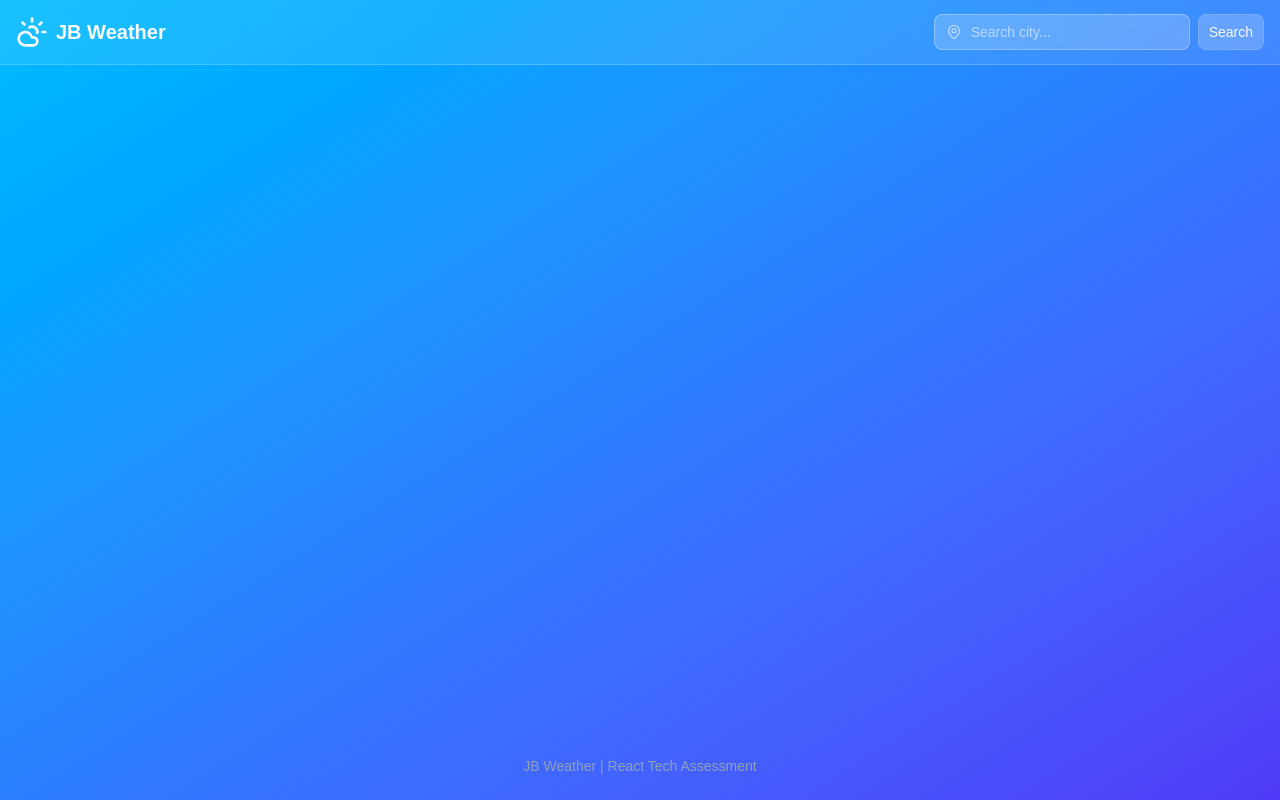
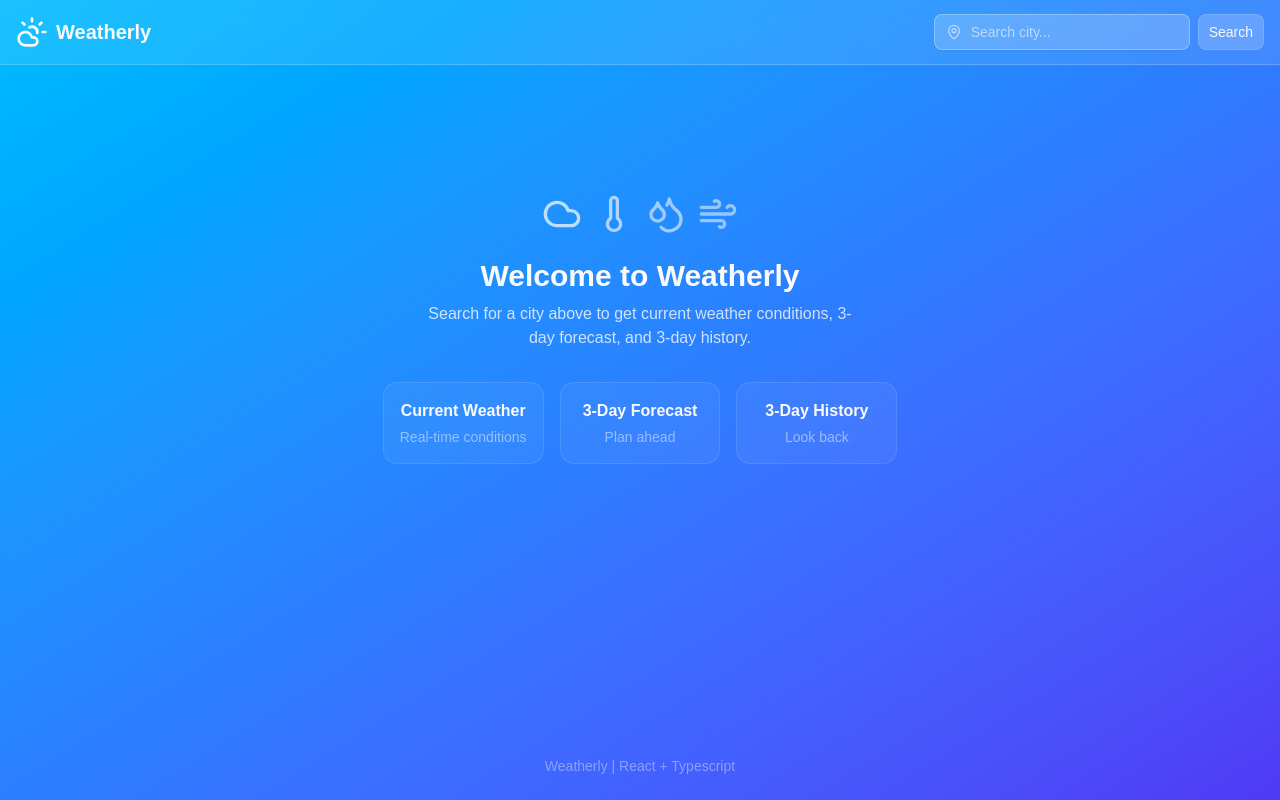
Before and after one commit to Jaybles999/tech-assessment-weather-jb, a React (Vite) app: page / in a window 1280 px wide. Built offline with nearby package versions, Linux system fonts and the light colour scheme.

Commit message:
feat: add welcome screen and name app Weatherly

```diff
--- a/index.html
+++ b/index.html
@@ -4,7 +4,7 @@
     <meta charset="UTF-8" />
     <link rel="icon" type="image/svg+xml" href="/vite.svg" />
     <meta name="viewport" content="width=device-width, initial-scale=1.0" />
-    <title>Tech Assessment - Weather JB</title>
+    <title>Weatherly</title>
   </head>
   <body>
     <div id="root"></div>
--- a/src/App.tsx
+++ b/src/App.tsx
@@ -4,6 +4,7 @@ import { MainLayout } from "./components/layout/main-layout";
 import { useWeatherStore } from "./stores/weather-store";
 import { CurrentWeather } from "./components/weather/current-weather";
 import { DayCardGrid } from "./components/weather/day-card-grid";
+import { WelcomeScreen } from "./components/empty-states/welcome-screen";
 
 export function App() {
 
@@ -38,6 +39,11 @@ export function App() {
                         <DayCardGrid />
                     </div>
                 )}
+
+                {/* welcome screen */}
+                {!weather && !isLoading && !error && (
+                    <WelcomeScreen />
+                )}
             </div>
         </MainLayout>
   );
--- /dev/null
+++ b/src/components/empty-states/welcome-screen.tsx
@@ -0,0 +1,37 @@
+import { Cloud, Droplets, Thermometer, Wind } from "lucide-react";
+
+export const WelcomeScreen = () => {
+    return (
+        <div className="text-center space-y-6 mt-10 md:mt-0">
+            <div className="flex items-center justify-center gap-3">
+                <Cloud className="w-10 h-10 animate-pulse" />
+                <Thermometer className="w-10 h-10 animate-pulse delay-100" />
+                <Droplets className="w-10 h-10 animate-pulse delay-200" />
+                <Wind className="w-10 h-10 animate-pulse delay-300" />
+            </div>
+
+            <div className="space-y-2">
+                <h2 className="text-3xl font-bold">Welcome to Weatherly</h2>
+                <p className="text-primary-foreground/80 max-w-md mx-auto">
+                    Search for a city above to get current weather conditions,
+                    3-day forecast, and 3-day history.
+                </p>
+            </div>
+
+            <div className="grid grid-cols-1 sm:grid-cols-3 gap-4 mt-8 max-w-2xl mx-auto">
+                <div className="bg-primary-foreground/5 backdrop-blur-sm rounded-xl p-4 border border-primary-foreground/10">
+                    <h3 className="font-semibold mb-1">Current Weather</h3>
+                    <p className="text-sm text-primary-foreground/50">Real-time conditions</p>
+                </div>
+                <div className="bg-primary-foreground/5 backdrop-blur-sm rounded-xl p-4 border border-primary-foreground/10">
+                    <h3 className="font-semibold mb-1">3-Day Forecast</h3>
+                    <p className="text-sm text-primary-foreground/50">Plan ahead</p>
+                </div>
+                <div className="bg-primary-foreground/5 backdrop-blur-sm rounded-xl p-4 border border-primary-foreground/10">
+                    <h3 className="font-semibold mb-1">3-Day History</h3>
+                    <p className="text-sm text-primary-foreground/50">Look back</p>
+                </div>
+            </div>
+        </div>
+    );
+}
--- a/src/components/layout/footer.tsx
+++ b/src/components/layout/footer.tsx
@@ -1,8 +1,8 @@
 
 export const Footer = () => {
     return (
-        <footer className="py-6 text-center text-slate-400 text-sm">
-            <p>JB Weather | React Tech Assessment</p>
+        <footer className="py-6 text-center text-primary-foreground/40 text-sm">
+            <p>Weatherly | React + Typescript</p>
         </footer>
     )
 }
--- a/src/components/layout/header.tsx
+++ b/src/components/layout/header.tsx
@@ -39,7 +39,7 @@ export const Header = () => {
                 {/* logo and title */}
                 <div className="flex items-center gap-2 text-primary-foreground">
                     <CloudSun className="w-8 h-8" />
-                    <h1 className="text-xl font-bold text-primary-foreground">JB Weather</h1>
+                    <h1 className="text-xl font-bold text-primary-foreground">Weatherly</h1>
                 </div>
 
                 {/* search form */}
```
